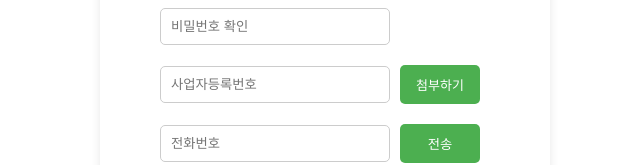
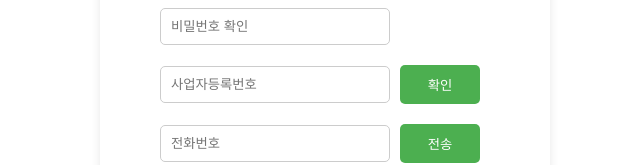
Before and after one commit to djfksdl/vue-threedog, a Vue app: page /msignup in a window 1280 px wide. Shown: the part 362-527 px from the top of the page, without its empty margins (315-955 px from the left). Built offline with nearby package versions, Linux system fonts and the light colour scheme; the HTML template or start-up script is replaced by a standard one; what vue3-kakao-maps would draw is missing.

Commit message:
사업자등록하기싫댜

```diff
--- a/src/views/potal/ManagerSignView.vue
+++ b/src/views/potal/ManagerSignView.vue
@@ -30,8 +30,8 @@
                         <div class="form-group-man">
                             <div class="input-container">
                                 <input type="text" id="num" name="num" placeholder="사업자등록번호">
-                                <input type="file" id="numFile" name="numFile" style="display: none;" @change="handleFileChange">
-                                <label for="numFile" class="btn00">첨부하기</label>
+                                <button type="button" @click="code_send"
+                                    class="small-btn green-btn">확인</button>
                             </div>
                         </div>
                         <div class="form-group-man">
@@ -135,6 +135,9 @@ export default {
                 },
             }).open();
         },
+        code_send(){
+
+        }
     }
 };
 </script>
```
